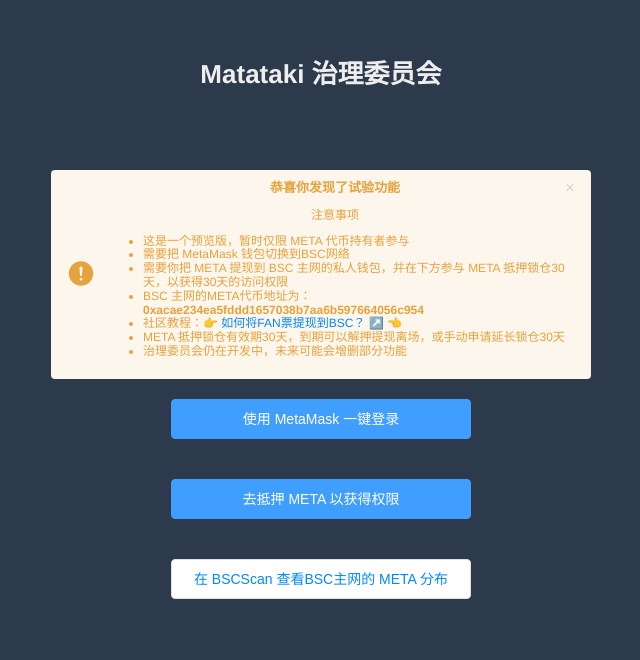
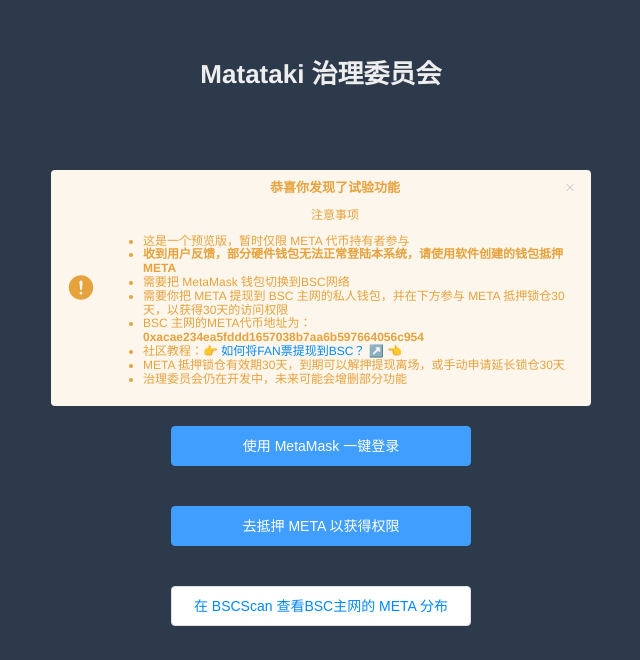
Before and after one commit to Matataki-io/management, a Vue app in the folder frontend-ng/: page /login in a window 1280 px wide. Shown: the part 140-800 px from the top of the page, without its empty margins (319-959 px from the left). Built offline with nearby package versions, Linux system fonts and the light colour scheme.

Commit message:
no hardware notification

```diff
--- a/frontend-ng/src/views/login/notification.vue
+++ b/frontend-ng/src/views/login/notification.vue
@@ -9,6 +9,7 @@
         <p>注意事项</p>
         <ul style="text-align: left;">
           <li>这是一个预览版，暂时仅限 META 代币持有者参与</li>
+          <li><b>收到用户反馈，部分硬件钱包无法正常登陆本系统，请使用软件创建的钱包抵押 META</b></li>
           <li>需要把 MetaMask 钱包切换到BSC网络</li>
           <li>需要你把 META 提现到 BSC 主网的私人钱包，并在下方参与 META 抵押锁仓30天，以获得30天的访问权限</li>
           <li>BSC 主网的META代币地址为： <b>0xacae234ea5fddd1657038b7aa6b597664056c954</b></li>
--- a/frontend-ng/src/views/stake/index.vue
+++ b/frontend-ng/src/views/stake/index.vue
@@ -29,6 +29,7 @@
         </ul>
       </div>
       <div v-else class="not-staked">
+        <el-alert type="warning" title="请不要使用硬件钱包">收到用户反馈，部分硬件钱包（如 Trezor）因为存在以太坊协议兼容性问题，MetaMask 提示设备不兼容而导致无法正常登陆本系统，请使用软件创建的钱包抵押 META</el-alert>
         <p>你还没有抵押过 <a href="https://www.matataki.io/token/120" target="_blank">META</a>，👛 钱包里还有 {{ myMeta }} 个 <a href="https://www.matataki.io/token/120" target="_blank">META</a></p>
         <el-button v-if="!isApproved" @click="approveStake"> 授权扣除 <a href="https://www.matataki.io/token/120" target="_blank">META</a> </el-button>
         <el-button v-if="isApproved" @click="stake1Meta"> 抵押 1 <a href="https://www.matataki.io/token/120" target="_blank">META</a>（锁定30天）以获得登陆权限</el-button>
```
